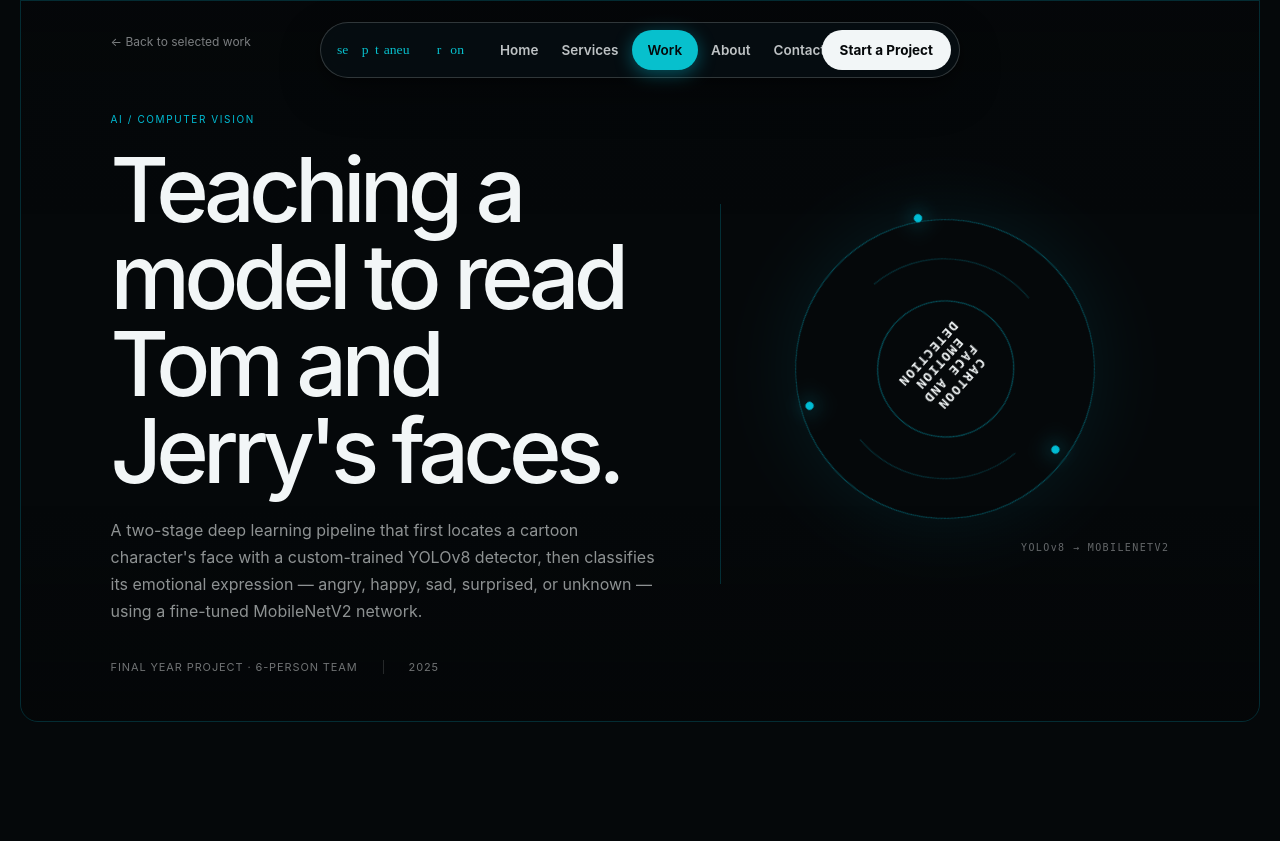
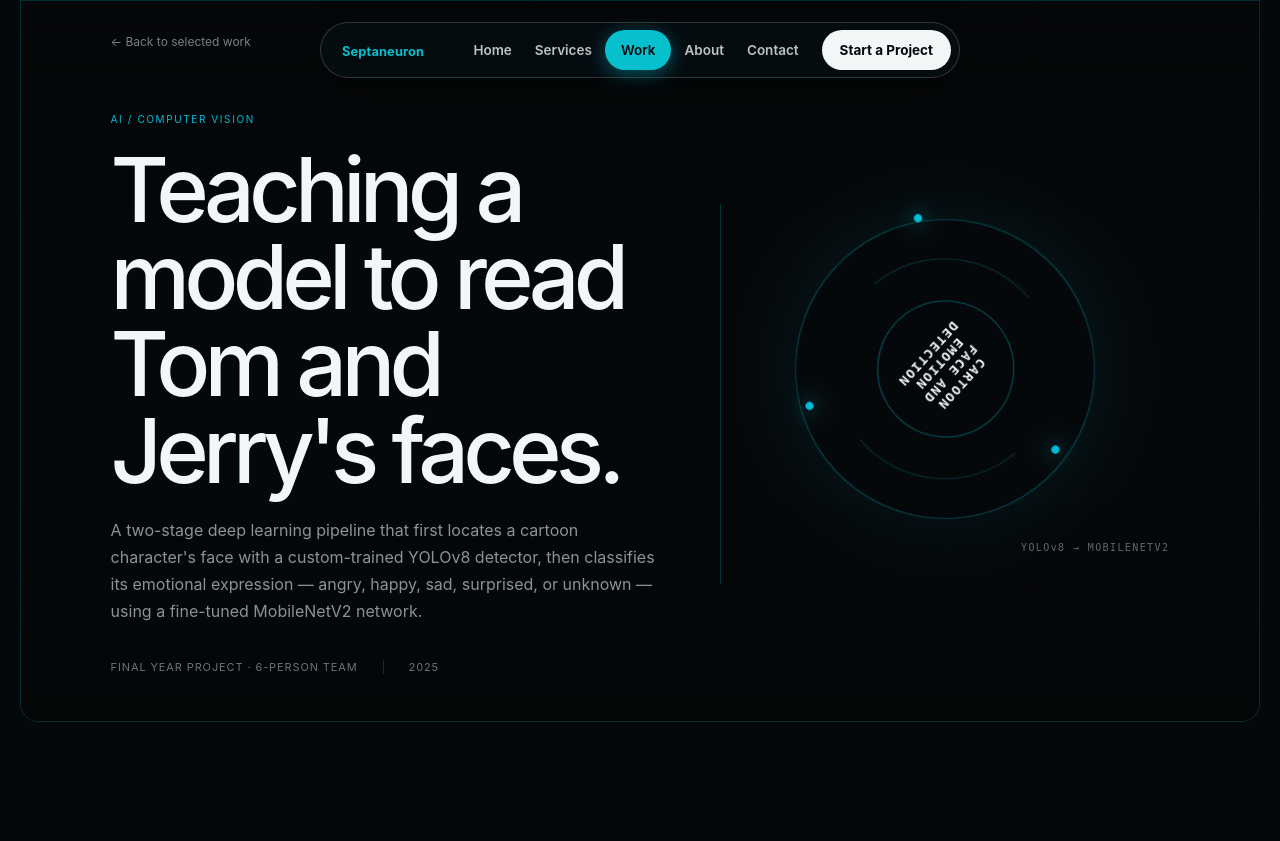
Before and after one commit to muhammadsouman7/septaneuron, a Flask app: page /case-studies/cartoon-face-emotion-detection in a window 1280 px wide. Shown: the top 841 px of the page. Run offline with Flask 3, Linux system fonts and the light colour scheme; some web fonts are replaced.

Commit message:
Update navbar to show brand name instead of logo
Commented out the logo image and added the name 'Septaneuron' to the navbar.

```diff
--- a/templates/navbar.html
+++ b/templates/navbar.html
@@ -1,8 +1,8 @@
 <header class="sn-nav" id="snNav">
     <a class="sn-nav__brand" href="{{ url_for('home') }}">
         <!-- <img class="sn-nav__mark" src="{{ url_for('static', filename='assets/imgs/septaneuron.png') }}" alt="Septaneuron logo"> -->
-        <img class="sn-nav__logo" src="{{ url_for('static', filename='assets/imgs/logo/logo.svg') }}" alt="Septaneuron">
-        <!-- <span class="sn-nav__name">Septaneuron</span> -->
+        <!-- <img class="sn-nav__logo" src="{{ url_for('static', filename='assets/imgs/logo/logo.svg') }}" alt="Septaneuron"> -->
+        <span class="sn-nav__name">Septaneuron</span>
     </a>
     <div class="sn-dock">
         <a class="sn-dock__item {% if request.endpoint == 'home' %}is-active{% endif %}" data-target="home" aria-current="{% if request.endpoint == 'home' %}page{% endif %}" href="{{ url_for('home') }}"><span class="sn-dock__icon-slot"><svg viewBox="0 0 24 24"><path d="M3 11.5 12 4l9 7.5"/><path d="M5.5 9.5V20h13V9.5"/><path d="M9.5 20v-6h5v6"/></svg></span><span class="sn-dock__label">Home</span></a>
```
